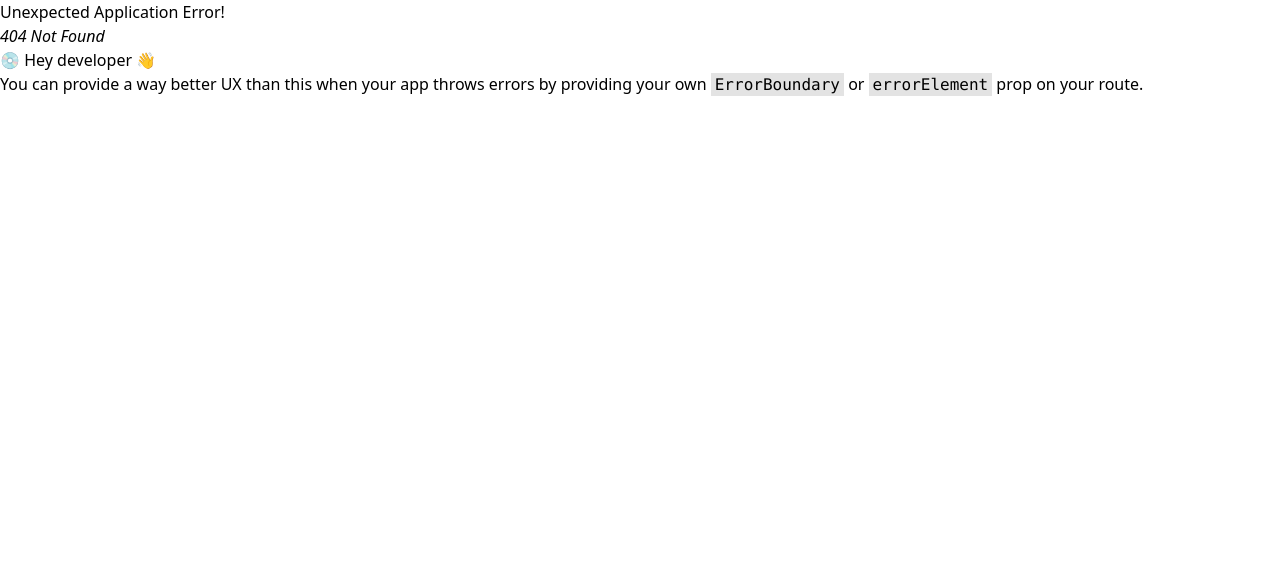
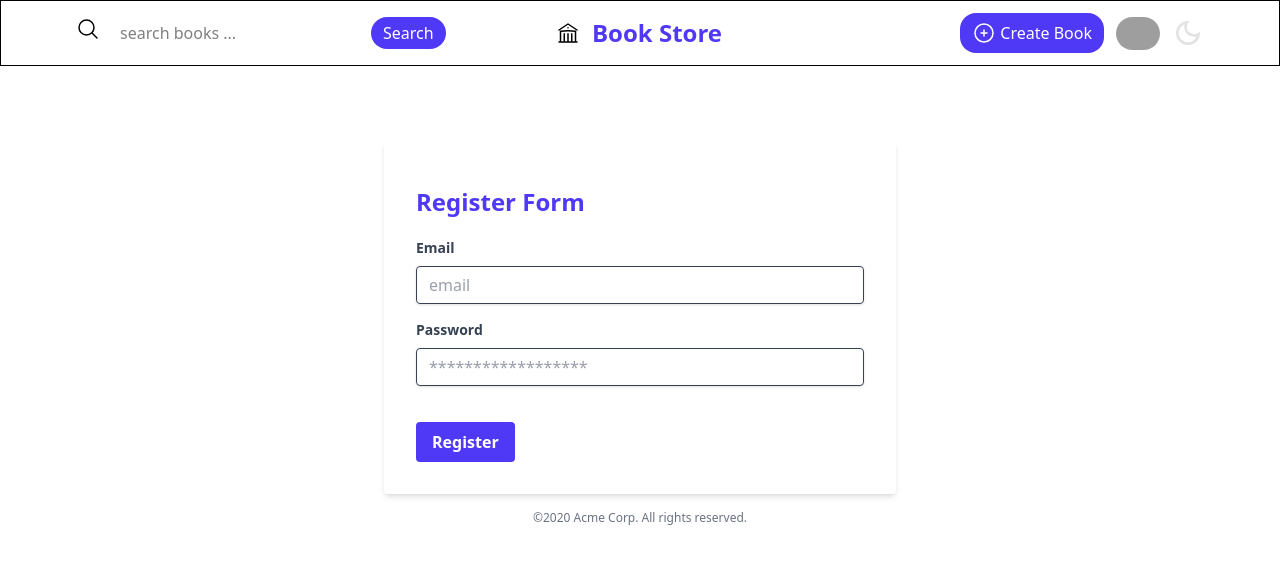
Before and after one commit to WaiYanHeinWillian/React-Ch9-Library-Management-App--contexts-api-reducers-, a React (Vite) app: page /register in a window 1280 px wide. Before the commit this address had no page. Shown: the top 564 px of the page. Built offline with nearby package versions, Linux system fonts and the light colour scheme; grey boxes are pictures that could not be loaded.

Commit message:
Ch11-Ep81-login register design

```diff
--- /dev/null
+++ b/src/pages/Login.jsx
@@ -0,0 +1,33 @@
+import React from 'react'
+
+export default function Login() {
+  return (
+        <div class="w-full max-w-lg mt-16 mx-auto">
+            <form class="bg-white shadow-md rounded px-8 pt-6 pb-8 mb-4">
+                <h1 className='text-2xl font-bold text-indigo-600 my-5'>Login Form</h1>
+                <div class="mb-4">
+                <label class="block text-gray-700 text-sm font-bold mb-2" for="username">
+                    Email
+                </label>
+                <input class="shadow appearance-none border rounded w-full py-2 px-3 text-gray-700 leading-tight focus:outline-none focus:shadow-outline" id="username" type="email" placeholder="email"/>
+                </div>
+                <div class="mb-6">
+                <label class="block text-gray-700 text-sm font-bold mb-2" for="password">
+                    Password
+                </label>
+                <input class="shadow appearance-none border rounded w-full py-2 px-3 text-gray-700 mb-3 leading-tight focus:outline-none focus:shadow-outline" id="password" type="password" placeholder="******************"/>
+                {/* <p class="text-red-500 text-xs italic">Please choose a password.</p> */}
+                </div>
+                <div class="flex items-center justify-between">
+                <button class="bg-indigo-600 hover:bg-blue-700 text-white font-bold py-2 px-4 rounded focus:outline-none focus:shadow-outline" type="button">
+                    Login
+                </button>
+
+                </div>
+            </form>
+    <p class="text-center text-gray-500 text-xs">
+        &copy;2020 Acme Corp. All rights reserved.
+    </p>
+    </div>
+  )
+}
--- /dev/null
+++ b/src/pages/Register.jsx
@@ -0,0 +1,33 @@
+import React from 'react'
+
+export default function Register() {
+  return (
+    <div class="w-full max-w-lg mt-16 mx-auto">
+        <form class="bg-white shadow-md rounded px-8 pt-6 pb-8 mb-4">
+            <h1 className='text-2xl font-bold text-indigo-600 my-5'>Register Form</h1>
+            <div class="mb-4">
+            <label class="block text-gray-700 text-sm font-bold mb-2" for="username">
+                Email
+            </label>
+            <input class="shadow appearance-none border rounded w-full py-2 px-3 text-gray-700 leading-tight focus:outline-none focus:shadow-outline" id="username" type="email" placeholder="email"/>
+            </div>
+            <div class="mb-6">
+            <label class="block text-gray-700 text-sm font-bold mb-2" for="password">
+                Password
+            </label>
+            <input class="shadow appearance-none border rounded w-full py-2 px-3 text-gray-700 mb-3 leading-tight focus:outline-none focus:shadow-outline" id="password" type="password" placeholder="******************"/>
+            {/* <p class="text-red-500 text-xs italic">Please choose a password.</p> */}
+            </div>
+            <div class="flex items-center justify-between">
+            <button class="bg-indigo-600 hover:bg-blue-700 text-white font-bold py-2 px-4 rounded focus:outline-none focus:shadow-outline" type="button">
+                Register
+            </button>
+
+            </div>
+        </form>
+  <p class="text-center text-gray-500 text-xs">
+    &copy;2020 Acme Corp. All rights reserved.
+  </p>
+</div>
+  )
+}
```
Also changed, not shown: src/router/index.jsx (+10 -0 lines).
